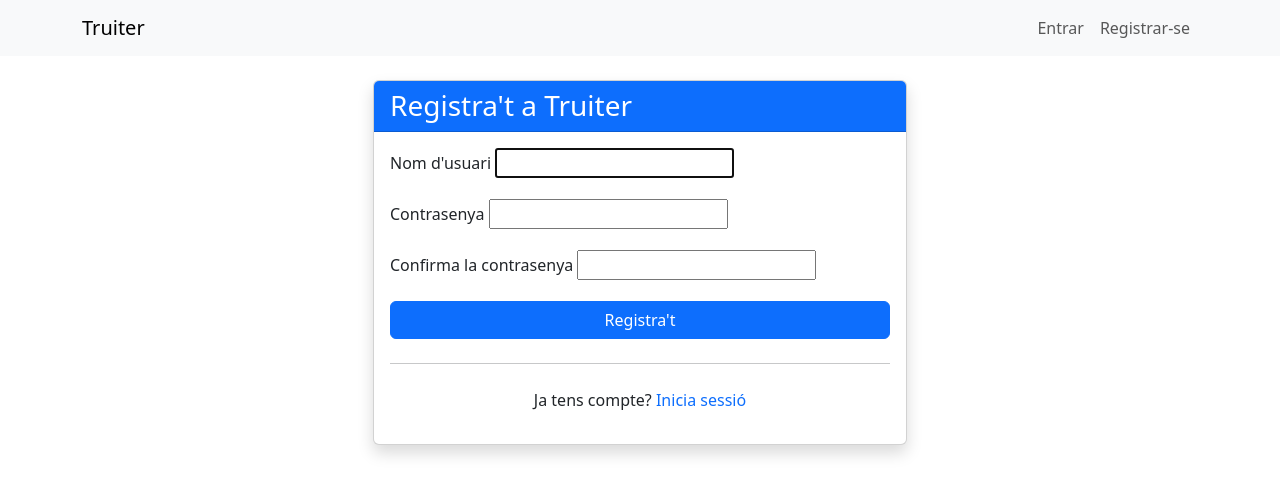
After one commit to navarropalatsi/xtec-truiter, a Django app: page /signup/ in a window 1280 px wide. The commit adds this page. Shown: the top 495 px of the page. Run offline with Django 5.2, Linux system fonts and the light colour scheme.

Commit message:
Errors corregits

```diff
--- a/truiter/settings.py
+++ b/truiter/settings.py
@@ -116,6 +116,10 @@ USE_TZ = True
 # https://docs.djangoproject.com/en/5.2/howto/static-files/
 
 STATIC_URL = 'static/'
+STATIC_ROOT = BASE_DIR / 'staticfiles'
+STATICFILES_DIRS = [
+    BASE_DIR / "static",
+]
 
 # Default primary key field type
 # https://docs.djangoproject.com/en/5.2/ref/settings/#default-auto-field
--- a/truiter/urls.py
+++ b/truiter/urls.py
@@ -19,6 +19,5 @@ from django.urls import path, include
 
 urlpatterns = [
     path("admin/", admin.site.urls),
-    path("u/", include("django.contrib.auth.urls")),
     path("", include("xarxa.urls")),
 ]
--- a/xarxa/apps.py
+++ b/xarxa/apps.py
@@ -4,3 +4,7 @@ from django.apps import AppConfig
 class XarxaConfig(AppConfig):
     default_auto_field = 'django.db.models.BigAutoField'
     name = 'xarxa'
+
+    def ready(self):
+        # Importa els signals quan l'app estigui preparada
+        import xarxa.signals
--- a/xarxa/models.py
+++ b/xarxa/models.py
@@ -1,11 +1,14 @@
 from django.db import models
 from django.contrib.auth.models import User
+
 
 # Create your models here.
 class Profile(models.Model):
     user = models.OneToOneField(User, on_delete=models.CASCADE)  # Relació 1 a 1
     bio = models.TextField(max_length=500, blank=True)
-    profile_picture = models.ImageField(upload_to="profiles/", blank=True, null=True)
+    profile_picture = models.ImageField(
+        upload_to="profiles/", blank=True, null=True, default="profiles/default.jpg"
+    )
     location = models.CharField(max_length=100, blank=True)
     website = models.URLField(blank=True)
     followers = models.ManyToManyField(
@@ -21,6 +24,7 @@ class Post(models.Model):
     repost = models.ForeignKey(
         "self", on_delete=models.SET_NULL, null=True, blank=True
     )  # Per repostar
+
     def __str__(self):
         return f"{self.author.username}: \"{self.content}\" - {self.created_at.strftime('%Y-%m-%d %H:%M:%S')}"
 
--- /dev/null
+++ b/xarxa/templates/registration/signup.html
@@ -0,0 +1,68 @@
+{% extends '../base.html' %}
+
+{% block content %}
+<div class="container mt-4">
+    <div class="row justify-content-center">
+        <div class="col-md-6">
+            <div class="card shadow">
+                <div class="card-header bg-primary text-white">
+                    <h3 class="mb-0">Registra't a Truiter</h3>
+                </div>
+                <div class="card-body">
+                    <form method="post">
+                        {% csrf_token %}
+
+                        <!-- Mostra errors del formulari (opcional) -->
+                        {% if form.errors %}
+                            <div class="alert alert-danger">
+                                Si us plau, corregeix els errors a sota.
+                            </div>
+                        {% endif %}
+
+                        <!-- Camp Nom d'usuari -->
+                        <div class="mb-3">
+                            <label for="{{ form.username.id_for_label }}" class="form-label">
+                                Nom d'usuari
+                            </label>
+                            {{ form.username }}
+                            {% if form.username.errors %}
+                                <div class="text-danger">{{ form.username.errors }}</div>
+                            {% endif %}
+                        </div>
+
+                        <!-- Camp Contrasenya -->
+                        <div class="mb-3">
+                            <label for="{{ form.password1.id_for_label }}" class="form-label">
+                                Contrasenya
+                            </label>
+                            {{ form.password1 }}
+                            {% if form.password1.errors %}
+                                <div class="text-danger">{{ form.password1.errors }}</div>
+                            {% endif %}
+                        </div>
+
+                        <!-- Camp Confirmar Contrasenya -->
+                        <div class="mb-3">
+                            <label for="{{ form.password2.id_for_label }}" class="form-label">
+                                Confirma la contrasenya
+                            </label>
+                            {{ form.password2 }}
+                            {% if form.password2.errors %}
+                                <div class="text-danger">{{ form.password2.errors }}</div>
+                            {% endif %}
+                        </div>
+
+                        <button type="submit" class="btn btn-primary w-100">Registra't</button>
+                    </form>
+
+                    <hr class="my-4">
+                    <p class="text-center">
+                        Ja tens compte?
+                        <a href="{% url 'login' %}" class="text-decoration-none">Inicia sessió</a>
+                    </p>
+                </div>
+            </div>
+        </div>
+    </div>
+</div>
+{% endblock %}
--- a/xarxa/urls.py
+++ b/xarxa/urls.py
@@ -1,4 +1,4 @@
-from django.urls import path
+from django.urls import path, include
 from . import views
 from django.contrib.auth.views import LogoutView
 
@@ -7,4 +7,7 @@ urlpatterns = [
     path("u/<str:username>/", views.profile, name="profile"),
     path("p/new/", views.create_post, name="create_post"),
     path("p/<int:post_id>/like/", views.like_post, name="like_post"),
+    path("", include("django.contrib.auth.urls")),
+    path("signup/", views.signup, name="signup"),
+    path("logout/", LogoutView.as_view(), name="logout"),
 ]
--- a/xarxa/views.py
+++ b/xarxa/views.py
@@ -1,19 +1,35 @@
-from django.shortcuts import render
+from django.shortcuts import render, redirect
+from django.contrib.auth.forms import UserCreationForm
+from django.contrib.auth.models import User
+from django.contrib.auth import login
 
 from .models import Post
-from django.contrib.auth.models import User
 from .forms import PostForm
-from django.shortcuts import redirect
+
 
 # Create your views here.
+def signup(request):
+    if request.method == "POST":
+        form = UserCreationForm(request.POST)
+        if form.is_valid():
+            user = form.save()
+            login(request, user)  # Inicia sessió automàticament després del registre
+            return redirect("home")
+    else:
+        form = UserCreationForm()
+    return render(request, "registration/signup.html", {"form": form})
+
+
 def home(request):
-  posts = Post.objects.all().order_by("-created_at")
-  return render(request, "home.html", {"posts": posts})
+    posts = Post.objects.all().order_by("-created_at")
+    return render(request, "home.html", {"posts": posts})
+
 
 def profile(request, username):
     user = User.objects.get(username=username)
-    posts  = user.posts.all().order_by("-created_at")
-    return render(request, "profile.html", {"username": username})
+    posts = user.posts.all().order_by("-created_at")
+    return render(request, "profile.html", {"username": username, 'posts': posts})
+
 
 def create_post(request):
     if request.method == "POST":
@@ -27,6 +43,7 @@ def create_post(request):
         form = PostForm()
     return render(request, "home.html", {"form": form})
 
+
 def like_post(request, post_id):
     post = Post.objects.get(id=post_id)
     post.likes.add(request.user)
```
Also changed, not shown: xarxa/signals.py (added, +22 -0 lines), xarxa/templates/home.html (+29 -9 lines), xarxa/templates/profile.html (+22 -8 lines), xarxa/templates/registration/login.html (added, +17 -0 lines), xarxa/migrations/0002_alter_profile_profile_picture.py (added), 2 other files.
